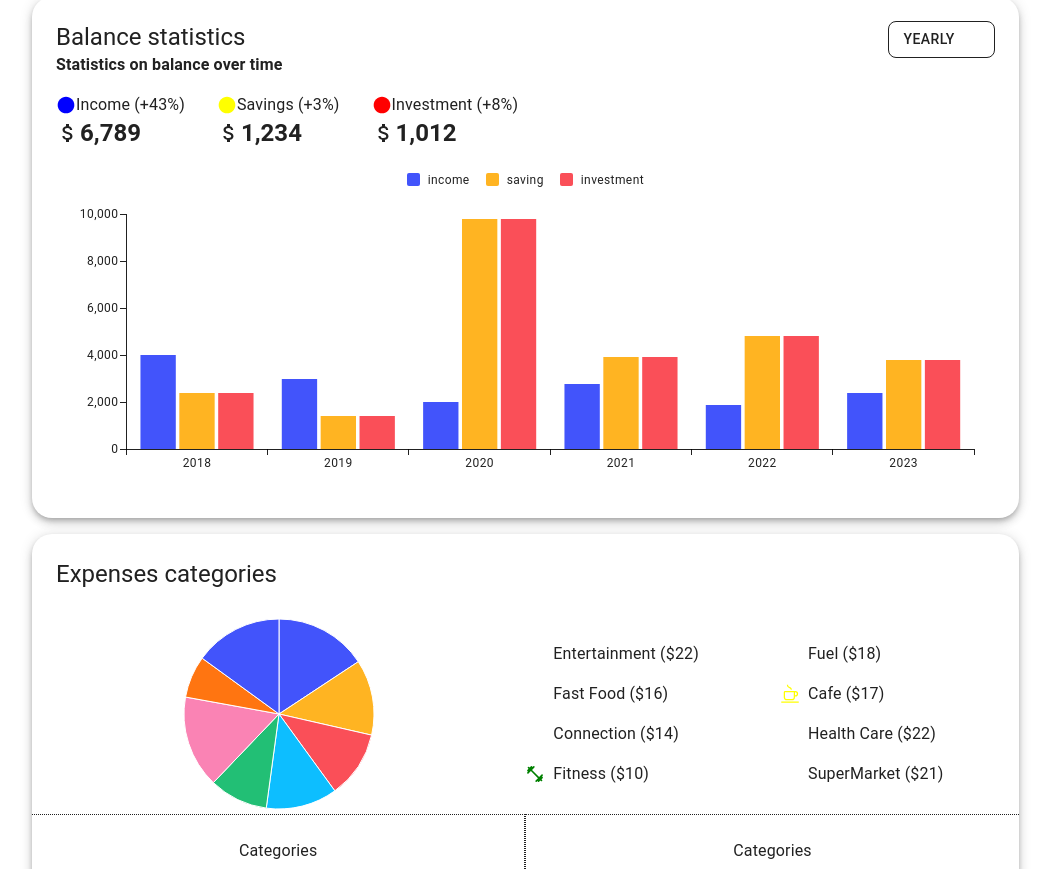
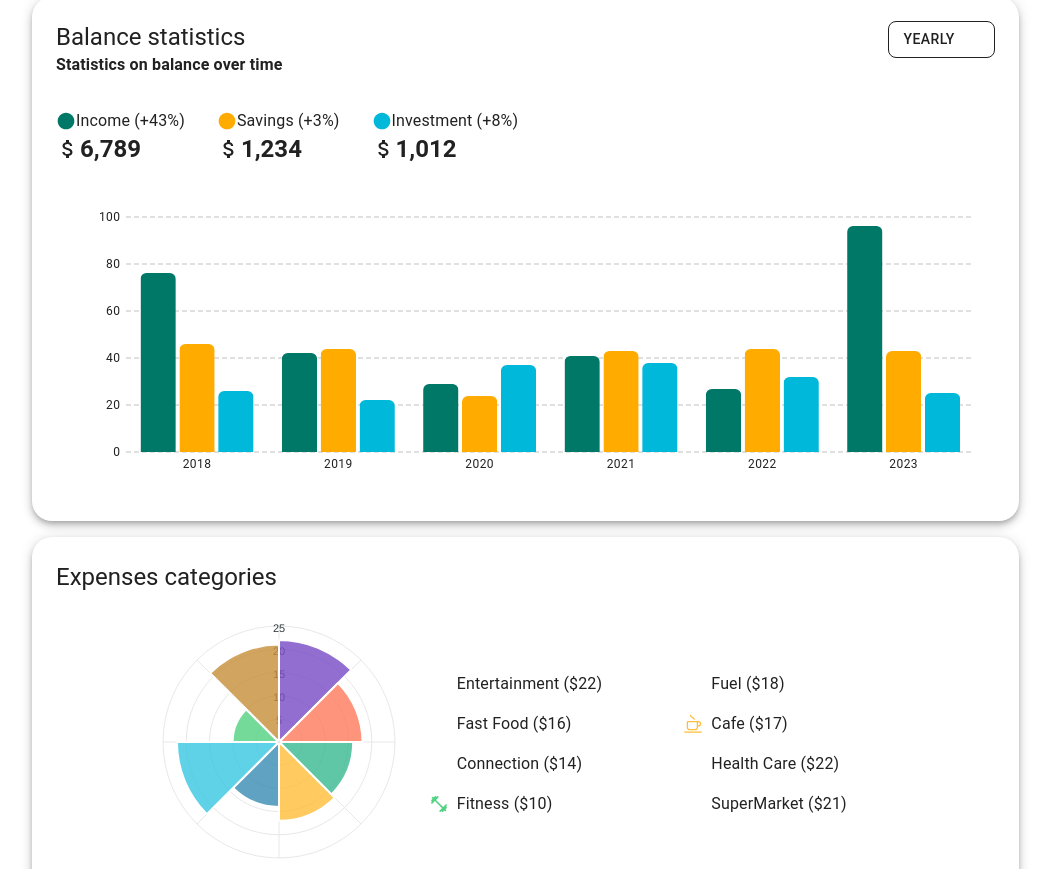
Before and after one commit to deepbalagn/minimal_banking, a React (Vite) app: page / in a window 1280 px wide. Shown: the part 611-1480 px from the top of the page, without its empty margins (0-1058 px from the left). Built offline with nearby package versions, Linux system fonts and the light colour scheme; some icons are missing.

Commit message:
done all charts

```diff
--- a/package.json
+++ b/package.json
@@ -16,8 +16,10 @@
     "@mui/icons-material": "^7.3.2",
     "@mui/material": "^7.3.2",
     "@mui/x-charts": "^8.11.3",
+    "apexcharts": "^5.3.5",
     "minimal-shared": "^1.0.15",
     "react": "^19.1.1",
+    "react-apexcharts": "^1.7.0",
     "react-dom": "^19.1.1"
   },
   "devDependencies": {
--- /dev/null
+++ b/src/customizedComponents/polarAreaChart.tsx
@@ -0,0 +1,66 @@
+import React from "react";
+import ReactApexChart from "react-apexcharts";
+
+const ApexChart = () => {
+  const [state] = React.useState({
+    series: [22, 18, 16, 17, 14, 22, 10, 21],
+
+    options: {
+      chart: {
+        type: "polarArea",
+      },
+      labels: [
+        "Entertainment",
+        "Fuel",
+        "Fast food",
+        "Cafe",
+        "Сonnection",
+        "Healthcare",
+        "Fitness",
+        "Supermarket",
+      ],
+      colors: [
+        "#794dc7",
+        "#ff7c5f",
+        "#3abb90",
+        "#ffbe3a",
+        "#3a8db3",
+        "#3ac8e2",
+        "#54d283",
+        "#c78f3a",
+      ],
+      stroke: {
+        colors: ["#fff"],
+      },
+      fill: {
+        opacity: 0.9,
+      },
+      legend: {
+        show: false,
+      },
+      responsive: [
+        {
+          breakpoint: 480,
+          options: {
+            chart: {
+              width: 400,
+            },
+          },
+        },
+      ],
+    },
+  });
+  return (
+    <div>
+      <div id="chart">
+        <ReactApexChart
+          options={state.options}
+          series={state.series}
+          type="polarArea"
+        />
+      </div>
+    </div>
+  );
+};
+
+export default ApexChart;
--- a/src/pages/banking/components/balanceStatistics.tsx
+++ b/src/pages/banking/components/balanceStatistics.tsx
@@ -2,12 +2,11 @@ import { Box, Paper, Typography } from "@mui/material";
 import CustomizedMenus from "../../../customizedComponents/StyledMenu";
 import { AttachMoney, Circle } from "@mui/icons-material";
 import { useState } from "react";
-import { BarChart } from "@mui/x-charts";
+import { BarChart, chartsGridClasses } from "@mui/x-charts";
 
-
-const barIncomeData = [4000, 3000, 2000, 2780, 1890, 2390, 3490];
-const barSavingsData = [2400, 1398, 9800, 3908, 4800, 3800, 4300];
-const barInvestmentData = [2400, 1398, 9800, 3908, 4800, 3800, 4300];
+const barIncomeData = [76, 42, 29, 41, 27, 96];
+const barSavingsData = [46, 44, 24, 43, 44, 43];
+const barInvestmentData = [26, 22, 37, 38, 32, 25];
 const yearlyBarxLabels = ["2018", "2019", "2020", "2021", "2022", "2023"];
 const monthlyBarxLabels = ["2018", "2019", "2020", "2021", "2022", "2023"];
 const weeklyBarxLabels = ["2018", "2019", "2020", "2021", "2022", "2023"];
@@ -42,8 +41,8 @@ export default function BalanceStatistics() {
       </Box>
       <Box
         sx={{
-          mt: 2,
-          mb: 2,
+          mt: 4,
+          mb: 4,
           display: "flex",
           flexDirection: "row",
           gap: 4,
@@ -57,7 +56,7 @@ export default function BalanceStatistics() {
               alignItems: "center",
             }}
           >
-            <Circle sx={{ color: "blue" }} fontSize="small" />
+            <Circle sx={{ color:"#007867"}} fontSize="small" />
             <Typography variant="body1">Income (+43%) </Typography>{" "}
           </Box>
           <Box
@@ -81,7 +80,7 @@ export default function BalanceStatistics() {
               alignItems: "center",
             }}
           >
-            <Circle sx={{ color: "yellow" }} fontSize="small" />
+            <Circle sx={{ color:"#ffab00"}} fontSize="small" />
             <Typography variant="body1">Savings (+3%) </Typography>{" "}
           </Box>
           <Box
@@ -105,7 +104,7 @@ export default function BalanceStatistics() {
               alignItems: "center",
             }}
           >
-            <Circle sx={{ color: "red" }} fontSize="small" />
+            <Circle sx={{ color:"#00b8d9" }} fontSize="small" />
             <Typography variant="body1">Investment (+8%) </Typography>{" "}
           </Box>
           <Box
@@ -132,13 +131,25 @@ export default function BalanceStatistics() {
         {selectedBarChart === "yearly" && (
           <BarChart
             height={300}
+            borderRadius={6}
             series={[
-              { data: barIncomeData, label: "income", id: "iId" },
-              { data: barSavingsData, label: "saving", id: "sId" },
-              { data: barInvestmentData, label: "investment", id: "invId" },
+              { data: barIncomeData, label: "income", id: "iId", color:"#007867" },
+              { data: barSavingsData, label: "saving", id: "sId" , color:"#ffab00"},
+              { data: barInvestmentData, label: "investment", id: "invId" , color:"#00b8d9"},
             ]}
-            xAxis={[{ data: yearlyBarxLabels }]}
-            yAxis={[{ width: 50 }]}
+            xAxis={[
+              { data: yearlyBarxLabels, disableLine: true, disableTicks: true },
+            ]}
+            yAxis={[{ width: 50, disableLine: true, disableTicks: true }]}
+            grid={{ horizontal: true }}
+            sx={{
+              [`& .${chartsGridClasses.line}`]: {
+                strokeDasharray: "5 3",
+                strokeWidth: 2,
+              },
+            }}
+            disableAxisListener
+            hideLegend
           />
         )}
         {selectedBarChart === "monthly" && (
--- a/src/pages/banking/components/expenseCategory.tsx
+++ b/src/pages/banking/components/expenseCategory.tsx
@@ -1,6 +1,7 @@
 import { Icon } from "@iconify/react";
 import { Box, Grid, Paper, Typography } from "@mui/material";
-import { PieChart } from "@mui/x-charts";
+// import { PieChart } from "@mui/x-charts";
+import ApexChart from "../../../customizedComponents/polarAreaChart";
 
 export default function ExpenseCategory() {
   return (
@@ -26,25 +27,7 @@ export default function ExpenseCategory() {
           width: "100%",
         }}
       >
-        <PieChart
-          series={[
-            {
-              data: [
-                { value: 22, label: "Entertainment" },
-                { value: 18, label: "Fuel" },
-                { value: 16, label: "Fast food" },
-                { value: 17, label: "Cafe " },
-                { value: 14, label: "Сonnection " },
-                { value: 22, label: "Healthcare " },
-                { value: 10, label: "Fitness " },
-                { value: 21, label: "Supermarket " },
-              ],
-            },
-          ]}
-          width={200}
-          height={200}
-          hideLegend={true}
-        />
+        <ApexChart />
         <Box width={"50%"}>
           <Grid container spacing={2}>
             <Grid size={6}>
@@ -60,7 +43,7 @@ export default function ExpenseCategory() {
                   icon="mingcute:game-2-fill"
                   width="20"
                   height="20"
-                  color="purple"
+                  color="#794dc7"
                 />
                 <Typography>Entertainment ($22)</Typography>
               </Box>
@@ -78,7 +61,7 @@ export default function ExpenseCategory() {
                   icon="bi:fuel-pump-fill"
                   width="20"
                   height="20"
-                  color="red"
+                  color="#ff7c5f"
                 />
                 <Typography>Fuel ($18)</Typography>
               </Box>
@@ -96,7 +79,7 @@ export default function ExpenseCategory() {
                   icon="ic:baseline-fastfood"
                   width="20"
                   height="20"
-                  color="green"
+                  color="#3abb90"
                 />
                 <Typography>Fast Food ($16)</Typography>
               </Box>
@@ -114,7 +97,7 @@ export default function ExpenseCategory() {
                   icon="carbon:cafe"
                   width="20"
                   height="20"
-                  color="yellow"
+                  color="#ffbe3a"
                 />
                 <Typography>Cafe ($17)</Typography>
               </Box>
@@ -132,7 +115,7 @@ export default function ExpenseCategory() {
                   icon="mynaui:speaker-solid"
                   width="20"
                   height="20"
-                  color="blue"
+                  color="#3a8db3"
                 />
                 <Typography>Connection ($14)</Typography>
               </Box>
@@ -150,7 +133,7 @@ export default function ExpenseCategory() {
                   icon="streamline-pixel:health-drug-medicine-bag-aid-1"
                   width="20"
                   height="20"
-                  color="blue"
+                  color="#3ac8e2"
                 />
                 <Typography>Health Care ($22)</Typography>
               </Box>
@@ -168,7 +151,7 @@ export default function ExpenseCategory() {
                   icon="material-symbols:fitness-center-rounded"
                   width="20"
                   height="20"
-                  color="green"
+                  color="#54d283"
                 />
                 <Typography>Fitness ($10)</Typography>
               </Box>
@@ -186,7 +169,7 @@ export default function ExpenseCategory() {
                   icon="fontisto:shopping-basket"
                   width="20"
                   height="20"
-                  color="brown"
+                  color="#c78f3a"
                 />
                 <Typography>SuperMarket ($21)</Typography>
               </Box>
--- a/src/pages/banking/components/incomeExpencePaper.tsx
+++ b/src/pages/banking/components/incomeExpencePaper.tsx
@@ -11,7 +11,6 @@ import {
   chartsGridClasses,
   LineChart,
   lineElementClasses,
-  markElementClasses,
 } from "@mui/x-charts";
 import { useState } from "react";
 
@@ -23,7 +22,7 @@ const xLabels = ["jan", "feb", "mar", "apr", "may", "jun", "jul", "aug", "sep"];
 export default function IncomeExpenensePaper() {
   const [isIncomeGraph, setIsIncomeGraph] = useState(true);
   return (
-    <Paper sx={{ p: 3, mb: 2, borderRadius: 5 }} elevation={5}>
+    <Paper sx={{ p: 3, mb: 2, borderRadius: 5 }} >
       <Box
         sx={{
           display: "flex",
@@ -265,12 +264,6 @@ export default function IncomeExpenensePaper() {
                 stroke: "#1cca56ff",
                 strokeWidth: 2,
               },
-              [`& .${markElementClasses.root}`]: {
-                stroke: "#07f3c0ff",
-                r: 4,
-                fill: "#fff",
-                strokeWidth: 2,
-              },
               [`& .${chartsGridClasses.line}`]: {
                 strokeDasharray: "5 3",
                 strokeWidth: 2,
@@ -285,7 +278,6 @@ export default function IncomeExpenensePaper() {
             series={[
               {
                 data: expenseData,
-                label: "expense",
                 showMark: false,
                 color: "#b31c42ff",
               },
@@ -306,12 +298,6 @@ export default function IncomeExpenensePaper() {
                 stroke: "#c2163bff",
                 strokeWidth: 2,
               },
-              [`& .${markElementClasses.root}`]: {
-                stroke: "#f80021ff",
-                r: 4,
-                fill: "#fff",
-                strokeWidth: 2,
-              },
               [`& .${chartsGridClasses.line}`]: {
                 strokeDasharray: "5 3",
                 strokeWidth: 2,
```
Also changed, not shown: 1 other file (tests, documents, lock files or other folders).
